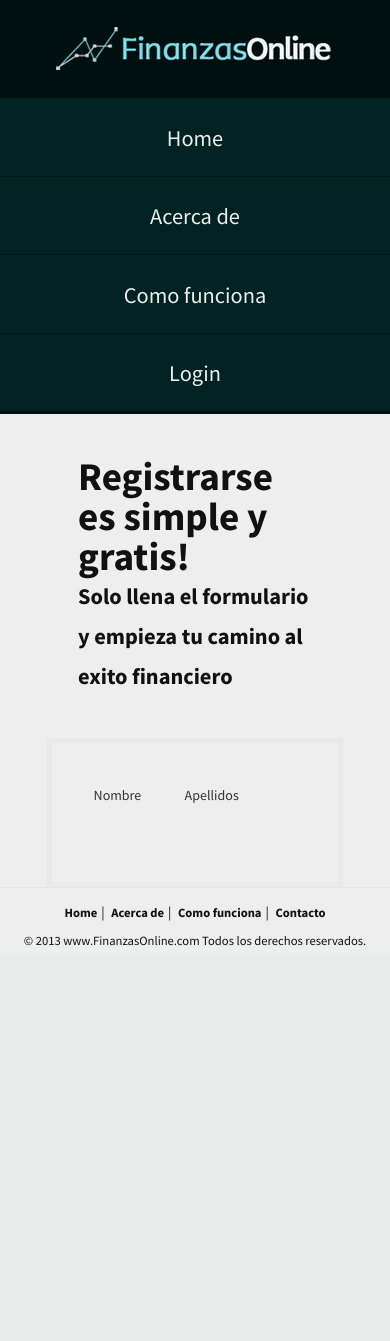
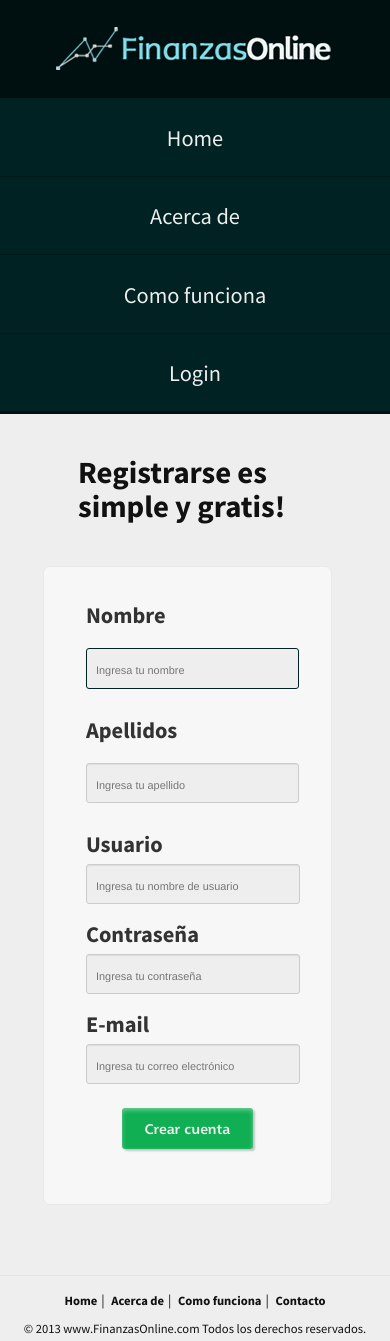
Before and after one commit to JJVV27/FinanzasOnline, a PHP site: page /registro.php in a window 390 px wide. Before the commit the page ends 946 px from the top, so only its background shows below. Run offline with PHP 8.4, Linux system fonts and the light colour scheme; some web fonts are replaced.

Commit message:
Pagina de registro terminada

```diff
--- a/comofunciona.php
+++ b/comofunciona.php
@@ -31,7 +31,7 @@
 						<p>FinanzasOnline te permite manejar tu patrimonio desde un solo lugar. Crea presupuestos, monitorea tus ingresos, y mucho más totalmente gratis. <span class="mostrar-video">Mira este video explicativo</span></p>
 					</div>
 					<div id="empieza" class="span3">
-						<a href="registro.php"><div id="btn-empieza"><span>Empieza ya!</span></div></a>
+						<a href="registro.php"><div class="btn-general" id="btn-empieza"><span>Empieza ya!</span></div></a>
 					</div>
 				</div>
 				<div class="video">
--- a/css/estilos.css
+++ b/css/estilos.css
@@ -42,6 +42,36 @@ footer {
     font-size: 0.9em;
     margin: 0;
     padding: 0.6em 0 0.2em 0; }
+
+input::-webkit-input-placeholder {
+  color: #777777;
+  font-weight: 200; }
+
+input:-moz-placeholder {
+  color: #777777;
+  font-weight: 200; }
+
+input::-moz-placeholder {
+  color: #777777;
+  font-weight: 200; }
+
+input:-ms-input-placeholder {
+  color: #777777;
+  font-weight: 200; }
+
+input:focus {
+  box-shadow: none !important;
+  outline: none !important; }
+
+.btn-general {
+  background: #11af54;
+  border-radius: 3px;
+  box-shadow: inset 0px 2px 4px rgba(255, 255, 255, 0.4), 2px 2px 2px rgba(0, 0, 0, 0.2); }
+  .btn-general span {
+    color: #eeeeee;
+    display: inline-block;
+    font-family: "essairegular";
+    font-size: 1.5em; }
 
 .footer-dos {
   background: transparent;
@@ -363,18 +393,11 @@ nav ul li:nth-child(4n+4) {
 
 #btn-empieza {
   background: #11af54 url(../img/icon-flecha.png) 148px center no-repeat;
-  border-radius: 3px;
-  box-shadow: inset 0px 2px 4px rgba(255, 255, 255, 0.4), 2px 2px 2px rgba(0, 0, 0, 0.2);
   float: right;
   width: 70%; }
   #btn-empieza span {
-    color: #eeeeee;
-    display: inline-block;
-    font-family: "essairegular";
-    font-size: 1.5em;
     padding: 0.6em 0 0.6em 8%;
-    vertical-align: middle;
-    width: 100%; }
+    vertical-align: middle; }
 
 #funciones {
   padding: 4em 0; }
@@ -514,11 +537,34 @@ nav ul li:nth-child(4n+4) {
 /*============================================================================================== */
 /*                                      Estilos registro.php                                    */
 /*============================================================================================== */
+#btn-crear {
+  border: 0;
+  float: right;
+  padding-bottom: 0; }
+  #btn-crear span {
+    padding: 0.7em 1.2em; }
+
 #form-registro {
-  border: 5px solid #e9e9e9;
+  background: #f7f7f7;
+  border: 1px solid #e9e9e9;
+  border-radius: 0.5em;
   margin: 0 auto;
-  padding: 3em;
+  padding: 2em 3em 1.5em 3em;
   width: 52%; }
+  #form-registro label {
+    font-size: 1.6em;
+    font-weight: 700; }
+  #form-registro input {
+    background: #eeeeee;
+    border-radius: 3px;
+    font-size: 1.3em;
+    padding: 0.5em 0 0.5em 0.5em;
+    width: 100%; }
+  #form-registro input:focus {
+    border: 1px solid #002222; }
+
+#nombre, #apellidos {
+  width: 92% !important; }
 
 #titulo-registro {
   padding: 3em 20%; }
@@ -531,12 +577,109 @@ nav ul li:nth-child(4n+4) {
     padding: 0; }
   #titulo-registro h3 {
     font-size: 1.6em;
-    margin: 0;
+    line-height: 1em;
+    margin: 0.6em 0 0 0;
     padding: 0; }
 
-.pc-form {
+.formulario-registro {
+  padding-bottom: 5em; }
+
+.fr-pc {
+  display: block;
+  width: 100%; }
+
+.ib {
   display: inline-block;
-  vertical-align: top; }
+  vertical-align: top;
+  width: 49.5%; }
 
-.right {
-  margin-left: 20%; }
+.right label, .right input {
+  margin-left: 8%; }
+
+/*============================================================================================== */
+/*                                    Media queries registro.php                                */
+/*============================================================================================== */
+@media (min-width: 768px) and (max-width: 979px) {
+  #btn-crear {
+    display: block;
+    float: none;
+    margin: 0 auto; }
+
+  #form-registro p {
+    margin-bottom: 1.5em; }
+
+  #nombre, #apellidos {
+    margin-top: 1em;
+    width: 99.5% !important; }
+
+  .ib {
+    display: block;
+    margin: 0 0 1.5em 0;
+    width: 100%; }
+
+  .right label, .right input {
+    margin-left: 0; } }
+@media (max-width: 767px) {
+  input::-webkit-input-placeholder {
+    font-size: 0.8em; }
+
+  input:-moz-placeholder {
+    font-size: 0.8em; }
+
+  input::-moz-placeholder {
+    font-size: 0.8em; }
+
+  input:-ms-input-placeholder {
+    font-size: 0.8em; }
+
+  #btn-crear {
+    display: block;
+    float: none;
+    margin: 1em auto; }
+    #btn-crear span {
+      padding: 0.7em 1.2em; }
+
+  #nombre, #apellidos {
+    margin-top: 1em;
+    width: 99.5% !important; }
+
+  .ib {
+    display: block;
+    margin: 0 0 1.5em 0;
+    width: 100%; }
+
+  .right label, .right input {
+    margin-left: 0; } }
+@media (max-width: 420px) {
+  #btn-crear {
+    display: block;
+    float: none;
+    margin: 1em auto; }
+    #btn-crear span {
+      font-size: 1.2em;
+      padding: 0.7em 1.2em; }
+
+  input::-webkit-input-placeholder {
+    font-size: 0.6em; }
+
+  input:-moz-placeholder {
+    font-size: 0.6em; }
+
+  input::-moz-placeholder {
+    font-size: 0.6em; }
+
+  input:-ms-input-placeholder {
+    font-size: 0.6em; } }
+@media (max-width: 420px) {
+  #btn-crear span {
+    font-size: 1em; }
+
+  #form-registro {
+    margin: 0 0 0 11%;
+    padding: 2em 3em 1.5em 3em; }
+
+  #titulo-registro h2 {
+    font-size: 2.2em;
+    line-height: 1.1em; }
+  #titulo-registro h3 {
+    display: none; } }
--- a/css/estilos.sass
+++ b/css/estilos.sass
@@ -51,6 +51,36 @@ footer
 		font-size: 0.9em
 		margin: 0
 		padding: 0.6em 0 0.2em 0
+
+input::-webkit-input-placeholder
+	color: #777
+	font-weight: 200
+
+input:-moz-placeholder
+	color: #777
+	font-weight: 200
+
+input::-moz-placeholder
+	color: #777
+	font-weight: 200
+
+input:-ms-input-placeholder
+	color: #777
+	font-weight: 200
+
+input:focus
+	box-shadow: none !important
+	outline: none !important
+
+.btn-general
+	background: #11af54
+	border-radius: 3px
+	box-shadow: inset 0px 2px 4px rgba(255,255,255,0.4), 2px 2px 2px rgba(0,0,0,0.2)
+	span
+		color: #eee
+		display: inline-block
+		font-family: 'essairegular'
+		font-size: 1.5em
 
 .footer-dos
 	background: transparent
@@ -367,18 +397,11 @@ nav ul li:nth-child(4n+4)
 	margin-top: 3.8em
 #btn-empieza
 	background: #11af54 url(../img/icon-flecha.png) 148px center no-repeat
-	border-radius: 3px
-	box-shadow: inset 0px 2px 4px rgba(255,255,255,0.4), 2px 2px 2px rgba(0,0,0,0.2)
 	float: right
 	width: 70%
 	span
-		color: #eee
-		display: inline-block
-		font-family: 'essairegular'
-		font-size: 1.5em
 		padding: 0.6em 0 0.6em 8%
 		vertical-align: middle
-		width: 100%
 
 #funciones
 	padding: 4em 0
@@ -526,11 +549,35 @@ nav ul li:nth-child(4n+4)
 /*                                      Estilos registro.php                                    */
 /*==============================================================================================*/
 
+#btn-crear
+	border: 0
+	float: right
+	padding-bottom: 0
+	span
+		padding: 0.7em 1.2em
+
 #form-registro
-	border: 5px solid #e9e9e9
+	background: #f7f7f7
+	border: 1px solid #e9e9e9
+	border-radius: 0.5em
 	margin: 0 auto
-	padding: 3em
+	padding: 2em 3em 1.5em 3em
 	width: 52%
+	label
+		font-size: 1.6em
+		font-weight: 700
+	input
+		background: #eee
+		border-radius: 3px
+		font-size: 1.3em
+		padding: 0.5em 0 0.5em 0.5em
+		width: 100%
+	input:focus
+		border: 1px solid $nav-bg-color
+
+#nombre, #apellidos
+	width: 92% !important
+
 #titulo-registro
 	padding: 3em 20%
 	h2,h3
@@ -542,12 +589,131 @@ nav ul li:nth-child(4n+4)
 		padding: 0
 	h3
 		font-size: 1.6em
-		margin: 0
+		line-height: 1em
+		margin: 0.6em 0 0 0
 		padding: 0
 
-.pc-form
+.formulario-registro
+	padding-bottom: 5em
+
+.fr-pc
+	display: block
+	width: 100%
+
+.ib
 	display: inline-block
 	vertical-align: top
+	width: 49.5%
 
 .right
-	margin-left: 20%
+	label, input
+		margin-left: 8%
+
+/*==============================================================================================*/
+/*                                    Media queries registro.php                                */
+/*==============================================================================================*/
+
+@media (min-width: 768px) and (max-width: 979px)
+
+	#btn-crear
+		display: block
+		float: none
+		margin: 0 auto
+
+	#form-registro
+		p
+			margin-bottom: 1.5em
+
+	#nombre, #apellidos
+		margin-top: 1em
+		width: 99.5% !important
+
+	.ib
+		display: block
+		margin: 0 0 1.5em 0
+		width: 100%
+	.right
+		label, input
+			margin-left: 0
+
+
+@media (max-width: 767px)
+
+	input::-webkit-input-placeholder
+
+		font-size: 0.8em
+
+	input:-moz-placeholder
+
+		font-size: 0.8em
+
+	input::-moz-placeholder
+
+		font-size: 0.8em
+
+	input:-ms-input-placeholder
+
+		font-size: 0.8em
+
+	#btn-crear
+		display: block
+		float: none
+		margin: 1em auto
+		span
+			padding: 0.7em 1.2em
+
+	#nombre, #apellidos
+		margin-top: 1em
+		width: 99.5% !important
+
+	.ib
+		display: block
+		margin: 0 0 1.5em 0
+		width: 100%
+
+	.right
+		label, input
+			margin-left: 0
+
+@media (max-width: 420px)
+
+	#btn-crear
+		display: block
+		float: none
+		margin: 1em auto
+		span
+			font-size: 1.2em
+			padding: 0.7em 1.2em
+
+	input::-webkit-input-placeholder
+
+		font-size: 0.6em
+
+	input:-moz-placeholder
+
+		font-size: 0.6em
+
+	input::-moz-placeholder
+
+		font-size: 0.6em
+
+	input:-ms-input-placeholder
+
+		font-size: 0.6em
+
+@media (max-width: 420px)
+
+	#btn-crear
+		span
+			font-size: 1em
+
+	#form-registro
+		margin: 0 0 0 11%
+		padding: 2em 3em 1.5em 3em
+
+	#titulo-registro
+		h2
+			font-size: 2.2em
+			line-height: 1.1em
+		h3
+			display: none
--- a/registro.php
+++ b/registro.php
@@ -22,7 +22,7 @@
 		$login_link = "login.php";
 		include('includes/menu.php'); ?>
 	</header>
-	<section class="container">
+	<section class="container formulario-registro">
 		<div class="center span11">
 			<div id="titulo-registro">
 				<h2>Registrarse es simple y gratis!</h2>
@@ -31,7 +31,31 @@
 			<section id="form-registro">
 				<form action="#" method="post">
 					<fieldset>
-						<p><label class="pc-form">Nombre</label> <label class="pc-form right">Apellidos</label></p>
+						<p>
+							<div class="ib">
+								<div class="fr-pc">
+									<label for="nombre">Nombre</label>
+								</div>
+								<div class="fr-pc">
+									<input id="nombre" type="text" autofocus placeholder="Ingresa tu nombre">
+								</div>
+							</div>
+							<div class="ib">
+								<div class="fr-pc right">
+									<label for="apellidos">Apellidos</label>
+								</div>
+								<div class="fr-pc right">
+									<input id="apellidos" type="text" placeholder="Ingresa tu apellido">
+								</div>
+							</div>
+						</p>
+						<p><label for="usuario">Usuario</label></p>
+						<p><input id="usuario" type="text" placeholder="Ingresa tu nombre de usuario" /></p>
+						<p><label for="usuario">Contraseña</label></p>
+						<p><input id="usuario" type="text" placeholder="Ingresa tu contraseña" /></p>
+						<p><label for="usuario">E-mail</label></p>
+						<p><input id="usuario" type="text" placeholder="Ingresa tu correo electrónico" /></p>
+						<p><button class="btn-general" id="btn-crear"><span>Crear cuenta</span></button></p>
 					</fieldset>
 				</form>
 			</section>
```
